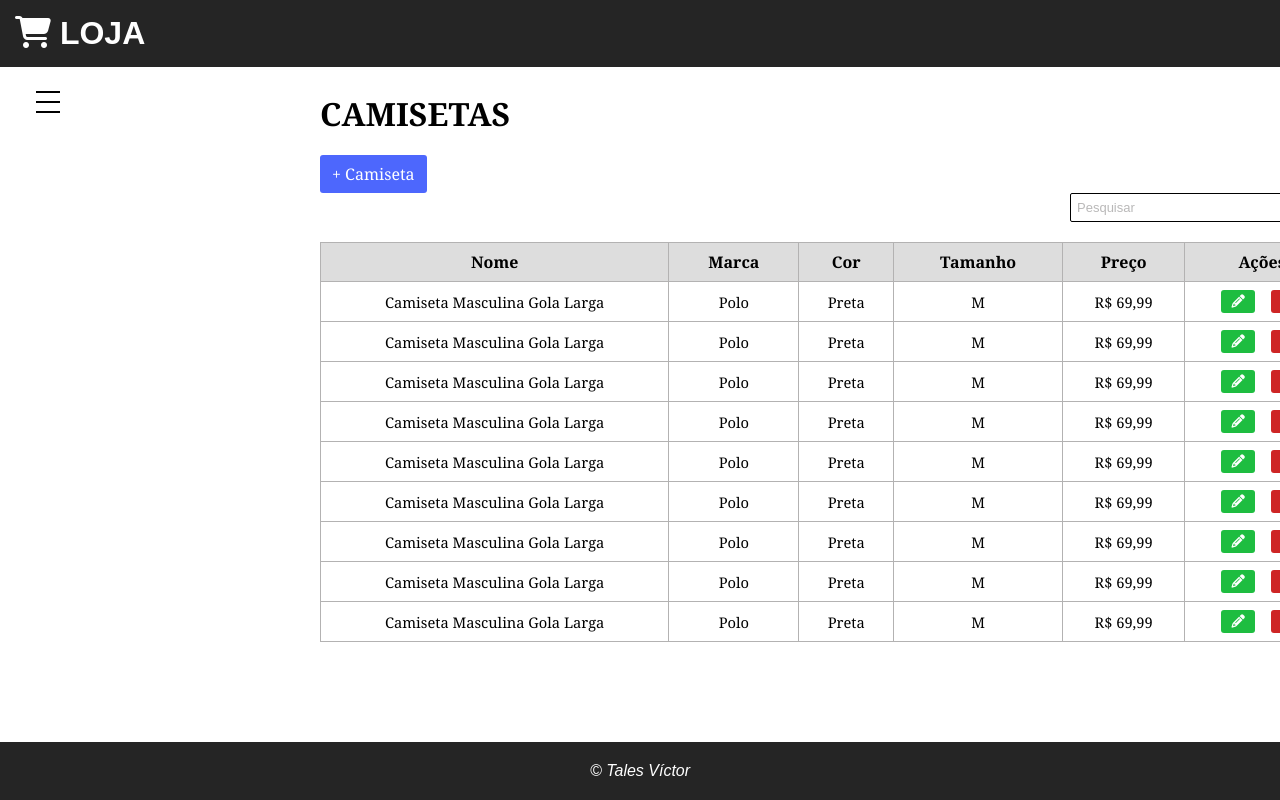
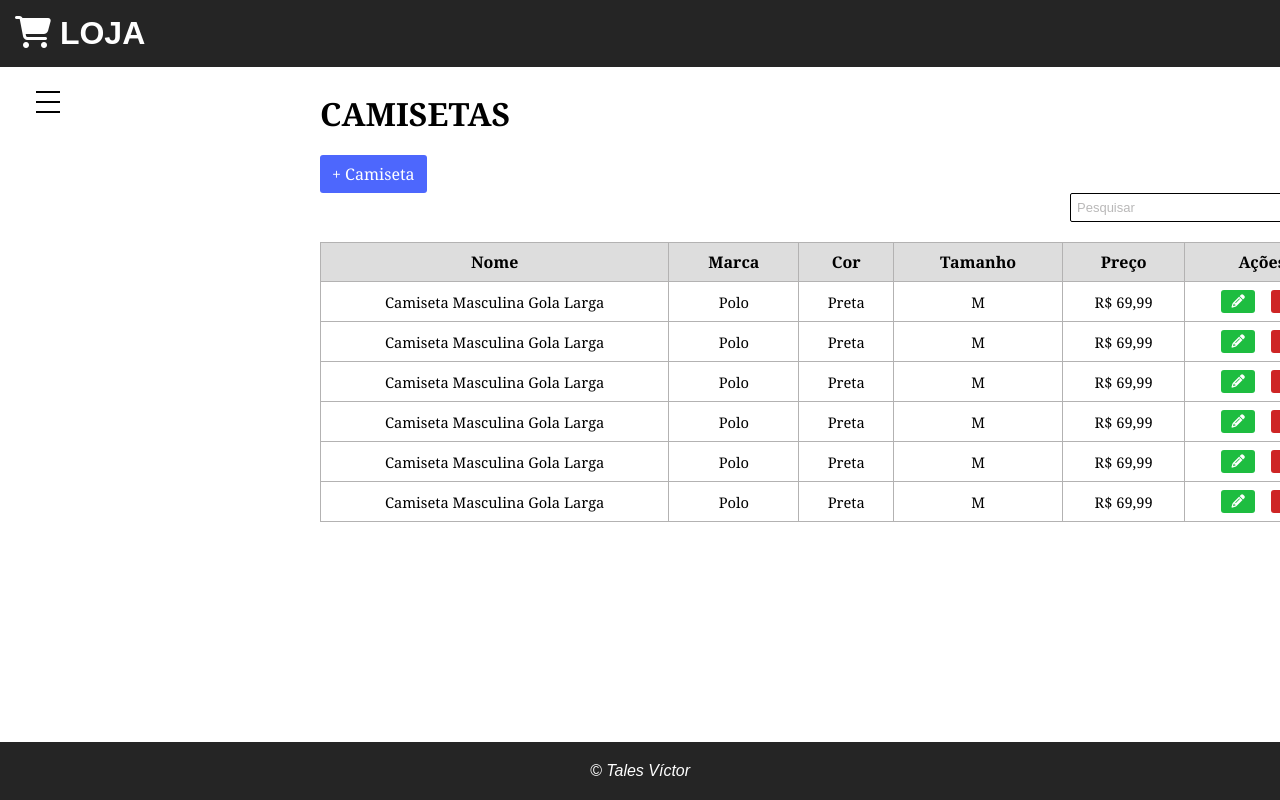
Before and after one commit to TalesVGS/Vanskap, an Angular app in the folder front-end/: page /camisetas in a window 1280 px wide. Shown: the top 800 px of the page. Built offline with nearby package versions, Linux system fonts and the light colour scheme.

Commit message:
Mechendo no layout

```diff
--- a/front-end/src/app/layouts/layout.component.css
+++ b/front-end/src/app/layouts/layout.component.css
@@ -11,12 +11,14 @@
     background-color: rgb(37, 37, 37);
     padding: 15px;
     text-align: left;
+    z-index: 2;
 }
 
 .main {
     width: 100%;
     height: 100%;
     display: flex;
+    margin-bottom: 100px;
 }
 
 .menu {
@@ -83,6 +85,8 @@ input:checked~label .hamburguer:after {
     height: 100%;
     width: 300px;
     position: fixed;
+    padding-top: 80px;
+    top: 0px;
     transition: all .3s linear;
     left: -300px;
 }
--- a/front-end/src/app/layouts/layout.component.html
+++ b/front-end/src/app/layouts/layout.component.html
@@ -7,6 +7,7 @@
     </header>
 
     <main class="main">
+        <div class="menu-lateral">
             <input type="checkbox" id="check">
             <label for="check">
                 <div class="menu">
@@ -22,6 +23,7 @@
                     </ul>
                 </nav>
             </div>
+        </div>
         <div class="content">
             <router-outlet></router-outlet>
         </div>
@@ -29,5 +31,4 @@
     <footer class="footer">
         <span>&copy; Tales Víctor</span>
     </footer>
-
 </div>
--- a/front-end/src/app/pages/camisetas/form/camisetas-form.component.css
+++ b/front-end/src/app/pages/camisetas/form/camisetas-form.component.css
@@ -1,5 +1,6 @@
 form {
-    width: 100%;
+    margin: 0px 220px -100px 220px;
+    width: 450px;
     background-color: white;
     box-shadow: 1px 1px 4px rgba(0, 0, 0, 0.514);
     padding: 60px 20px 40px 20px;
@@ -9,13 +10,13 @@ form {
 }
 
 input {
-    width: 300px;
+    width: 400px;
     padding: 6px 14px;
+    margin: 10px 15px 10px 0px;
     outline: none;
     border: solid rgba(0, 0, 0, 0.397) 1px;
     border-radius: 5px;
     color: rgb(107, 107, 107);
-    font-weight: 500;
 }
 
 .footer {
--- a/front-end/src/app/pages/camisetas/list/camisetas-list.component.html
+++ b/front-end/src/app/pages/camisetas/list/camisetas-list.component.html
@@ -108,51 +108,6 @@
                     </button>
                 </td>
             </tr>
-            <tr>
-                <td>Camiseta Masculina Gola Larga</td>
-                <td>Polo</td>
-                <td>Preta</td>
-                <td>M</td>
-                <td>R$ 69,99</td>
-                <td>
-                    <button class="btn-edit">
-                        <i class="fas fa-pencil-alt"></i>
-                    </button>
-                    <button class="btn-delete">
-                        <i class="fas fa-trash-alt"></i>
-                    </button>
-                </td>
-            </tr>
-            <tr>
-                <td>Camiseta Masculina Gola Larga</td>
-                <td>Polo</td>
-                <td>Preta</td>
-                <td>M</td>
-                <td>R$ 69,99</td>
-                <td>
-                    <button class="btn-edit">
-                        <i class="fas fa-pencil-alt"></i>
-                    </button>
-                    <button class="btn-delete">
-                        <i class="fas fa-trash-alt"></i>
-                    </button>
-                </td>
-            </tr>
-            <tr>
-                <td>Camiseta Masculina Gola Larga</td>
-                <td>Polo</td>
-                <td>Preta</td>
-                <td>M</td>
-                <td>R$ 69,99</td>
-                <td>
-                    <button class="btn-edit">
-                        <i class="fas fa-pencil-alt"></i>
-                    </button>
-                    <button class="btn-delete">
-                        <i class="fas fa-trash-alt"></i>
-                    </button>
-                </td>
-            </tr>
         </tbody>
     </table>
 </div>
```
Also changed, not shown: front-end/src/app/pages/camisetas/form/camisetas-form.component.html (+0 -10 lines). Lines whose indentation alone changed are shown as unchanged.
